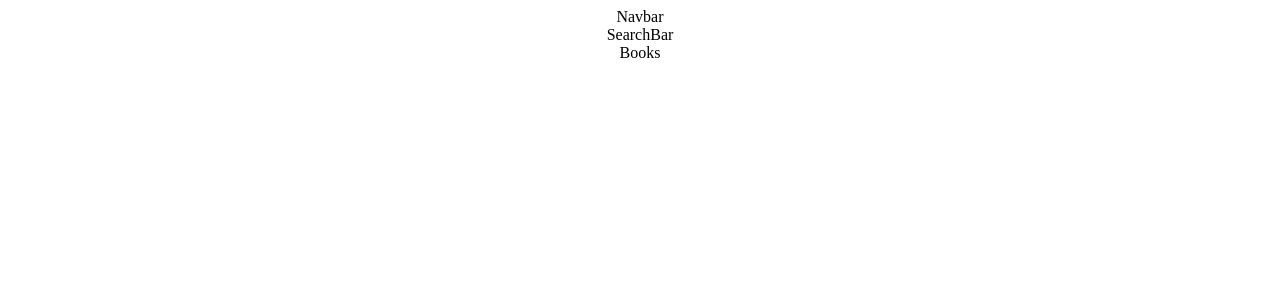
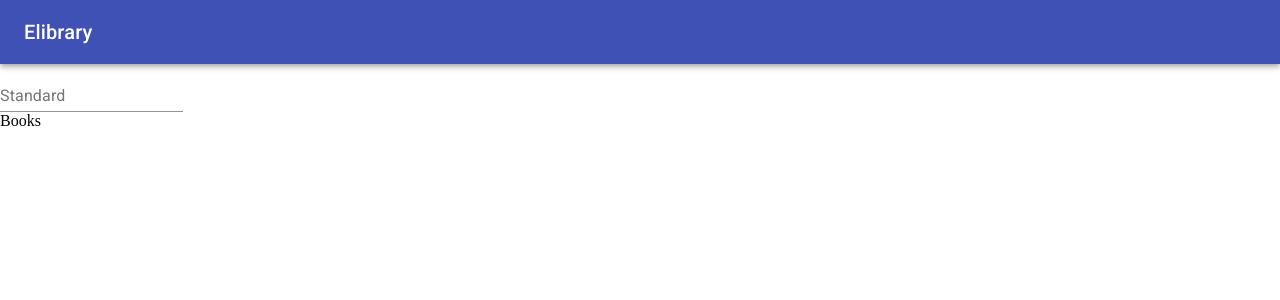
Before and after one commit to plechipt/elibrary-app, a React (Create React App) app in the folder frontend/: page / in a window 1280 px wide. Shown: the top 300 px of the page. Built offline with nearby package versions, Linux system fonts and the light colour scheme.

Commit message:
created folders for each component

```diff
--- a/frontend/src/App.css
+++ b/frontend/src/App.css
@@ -1,38 +1,4 @@
-.App {
-  text-align: center;
+body {
+  margin: 0;
+  padding: 0;
 }
-
-.App-logo {
-  height: 40vmin;
-  pointer-events: none;
-}
-
-@media (prefers-reduced-motion: no-preference) {
-  .App-logo {
-    animation: App-logo-spin infinite 20s linear;
-  }
-}
-
-.App-header {
-  background-color: #282c34;
-  min-height: 100vh;
-  display: flex;
-  flex-direction: column;
-  align-items: center;
-  justify-content: center;
-  font-size: calc(10px + 2vmin);
-  color: white;
-}
-
-.App-link {
-  color: #61dafb;
-}
-
-@keyframes App-logo-spin {
-  from {
-    transform: rotate(0deg);
-  }
-  to {
-    transform: rotate(360deg);
-  }
-}
--- a/frontend/src/components/Navbar.js
+++ /dev/null
@@ -1,7 +0,0 @@
-import React from "react";
-
-const Navbar = () => {
-  return <div>Navbar</div>;
-};
-
-export default Navbar;
--- /dev/null
+++ b/frontend/src/components/Navbar/Navbar.css
@@ -0,0 +1,12 @@
+.root {
+  flex-grow: 1;
+  margin-bottom: 100;
+}
+
+.app-bar {
+  background: green;
+}
+
+.logo {
+  flex-grow: 1;
+}
--- /dev/null
+++ b/frontend/src/components/Navbar/Navbar.js
@@ -0,0 +1,31 @@
+import React, { useState, useRef } from "react";
+import ProfileMenu from "./ProfileMenu";
+import "./Navbar.css";
+
+import AppBar from "@material-ui/core/AppBar";
+import Toolbar from "@material-ui/core/Toolbar";
+import Typography from "@material-ui/core/Typography";
+
+const Navbar = () => {
+  const profileMenuRef = useRef();
+  const [profileMenuIsOpen, setProfileMenuIsOpen] = useState(false);
+
+  return (
+    <div className="root">
+      <AppBar className="app-bar" position="static">
+        <Toolbar>
+          <Typography variant="h6" className="logo">
+            Elibrary
+          </Typography>
+          <ProfileMenu
+            isOpen={profileMenuIsOpen}
+            anchorEl={profileMenuRef.current}
+            closeProfileMenu={() => setProfileMenuIsOpen(false)}
+          />
+        </Toolbar>
+      </AppBar>
+    </div>
+  );
+};
+
+export default Navbar;
--- /dev/null
+++ b/frontend/src/components/Navbar/ProfileMenu.js
@@ -0,0 +1,29 @@
+import React from "react";
+
+import MenuItem from "@material-ui/core/MenuItem";
+import Menu from "@material-ui/core/Menu";
+
+const ProfileMenu = ({ isOpen, anchorEl, closeProfileMenu }) => {
+  return (
+    <Menu
+      onClose={closeProfileMenu}
+      open={isOpen}
+      anchorEl={anchorEl}
+      id="menu-appbar"
+      keepMounted
+      getContentAnchorEl={null}
+      anchorOrigin={{
+        vertical: "top",
+        horizontal: "right",
+      }}
+      transformOrigin={{
+        vertical: "top",
+        horizontal: "right",
+      }}
+    >
+      <MenuItem>Logout</MenuItem>
+    </Menu>
+  );
+};
+
+export default ProfileMenu;
--- a/frontend/src/components/SearchBar.js
+++ /dev/null
@@ -1,7 +0,0 @@
-import React from "react";
-
-const SearchBar = () => {
-  return <div>SearchBar</div>;
-};
-
-export default SearchBar;
--- /dev/null
+++ b/frontend/src/components/SearchBar/SearchBar.js
@@ -0,0 +1,13 @@
+import React from "react";
+
+import TextField from "@material-ui/core/TextField";
+
+const SearchBar = () => {
+  return (
+    <div>
+      <TextField id="standard-basic" label="Standard" />
+    </div>
+  );
+};
+
+export default SearchBar;
```
Also changed, not shown: frontend/src/App.js (+4 -3 lines), frontend/src/components/Books/Books.js (renamed from frontend/src/components/Books.js).
